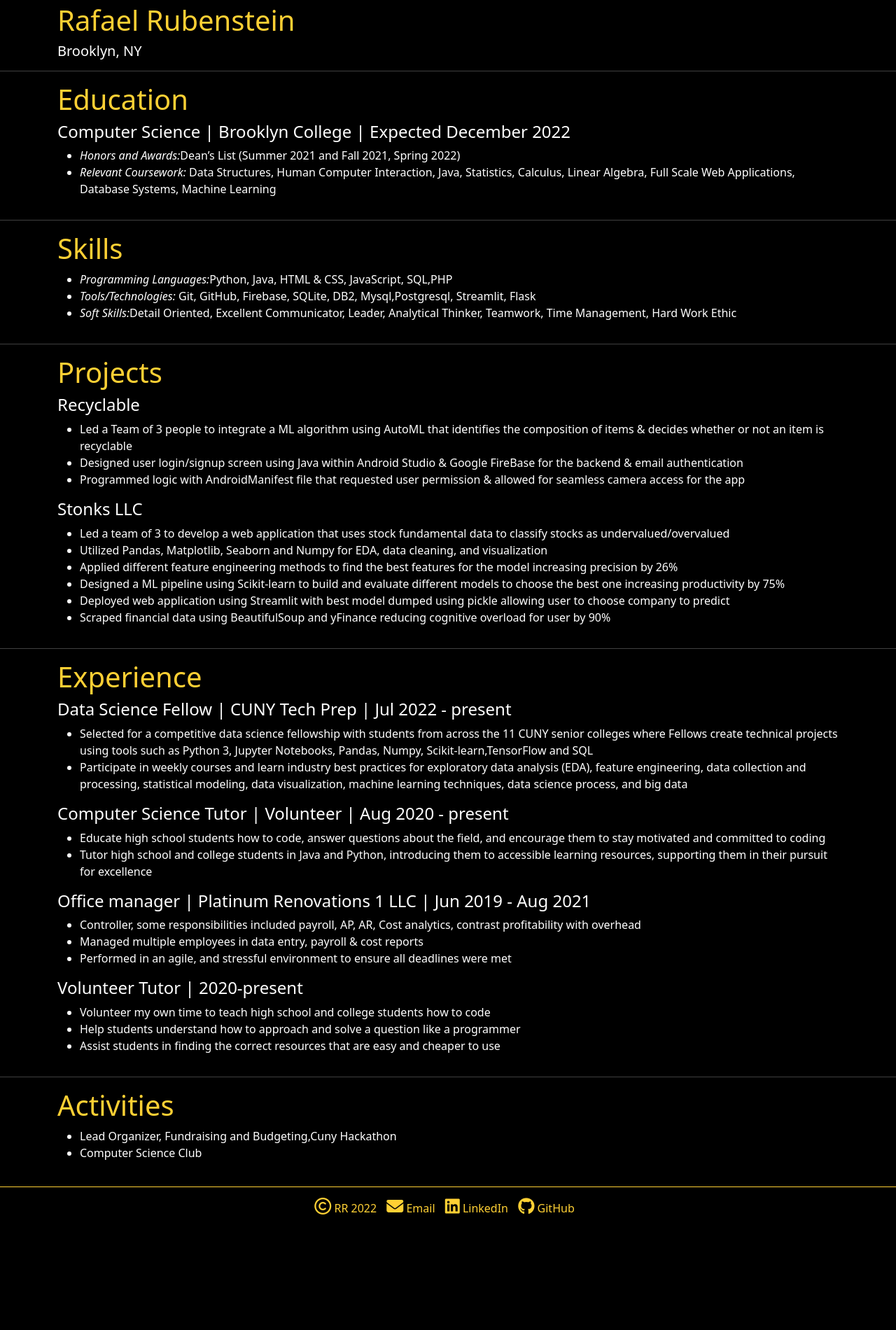
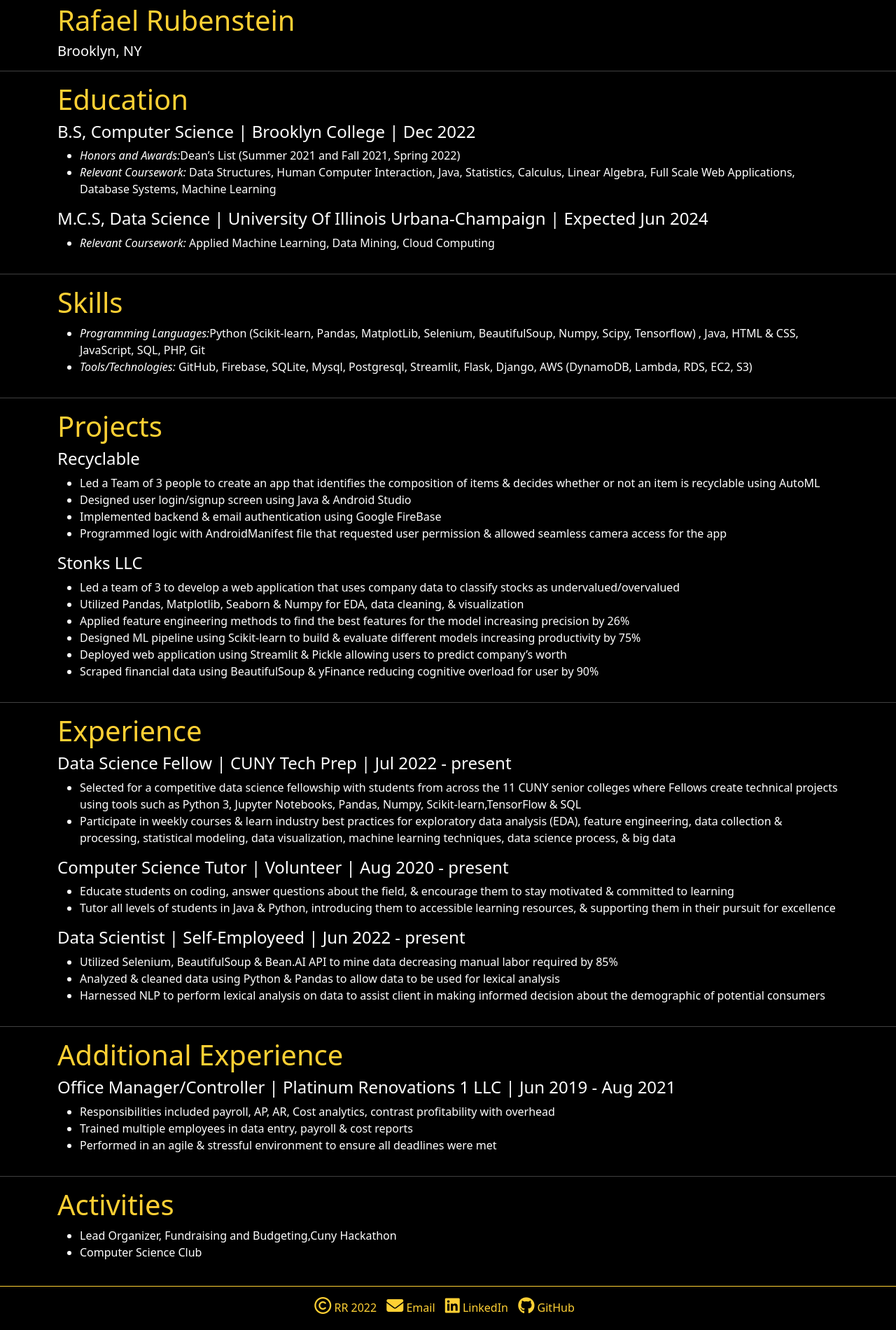
Before and after one commit to rafaelrubenstein/personalwebsite, a Flask app: page /resume in a window 1280 px wide. Shown: the part 51-1951 px from the top of the page at 70% size. Before the commit the page ends 1786 px from the top, so only its background shows below. Run offline with Flask 2, Linux system fonts and the light colour scheme; some libraries are stand-ins or nearby versions.

Commit message:
Updated Resume

```diff
--- a/templates/resume.html
+++ b/templates/resume.html
@@ -18,21 +18,25 @@
     <hr>
     <section class="education container">
         <h1>Education</h1>
-        <h4>Computer Science | Brooklyn College | Expected December 2022</h4>
+        <h4>B.S, Computer Science | Brooklyn College | Dec 2022</h4>
         <ul>
             <li><em>Honors and Awards:</em>Dean’s List (Summer 2021 and Fall 2021, Spring 2022)</li>
             <li><em>Relevant Coursework:</em> Data Structures, Human Computer Interaction, Java, Statistics, Calculus,
                 Linear Algebra, Full Scale Web Applications, Database Systems, Machine Learning </li>
+        </ul>
+        <h4>M.C.S, Data Science | University Of Illinois Urbana-Champaign | Expected Jun 2024</h4>
+        <ul>
+            <li><em>Relevant Coursework:</em> Applied Machine Learning, Data Mining, Cloud Computing </li>
         </ul>
     </section>
     <hr>
     <section class="skills container">
         <h1>Skills</h1>
         <ul>
-            <li><em>Programming Languages:</em>Python, Java, HTML & CSS, JavaScript, SQL,PHP</li>
-            <li><em>Tools/Technologies:</em> Git, GitHub, Firebase, SQLite, DB2, Mysql,Postgresql, Streamlit, Flask</li>
-            <li><em>Soft Skills:</em>Detail Oriented, Excellent Communicator, Leader, Analytical Thinker, Teamwork, Time
-                Management, Hard Work Ethic</li>
+            <li><em>Programming Languages:</em>Python (Scikit-learn, Pandas, MatplotLib, Selenium, BeautifulSoup, Numpy,
+                Scipy, Tensorflow) , Java, HTML & CSS, JavaScript, SQL, PHP, Git</li>
+            <li><em>Tools/Technologies:</em> GitHub, Firebase, SQLite, Mysql, Postgresql, Streamlit, Flask, Django, AWS
+                (DynamoDB, Lambda, RDS, EC2, S3)</li>
         </ul>
     </section>
     <hr>
@@ -40,25 +44,25 @@
         <h1>Projects</h1>
         <h4>Recyclable</h4>
         <ul>
-            <li>Led a Team of 3 people to integrate a ML algorithm using AutoML that identifies the composition of items
-                & decides whether or not an item is recyclable </li>
-            <li>Designed user login/signup screen using Java within Android Studio & Google FireBase for the backend &
-                email authentication</li>
-            <li>Programmed logic with AndroidManifest file that requested user permission & allowed for seamless camera
+            <li>Led a Team of 3 people to create an app that identifies the composition of items & decides whether or
+                not an item is
+                recyclable using AutoML </li>
+            <li>Designed user login/signup screen using Java & Android Studio</li>
+            <li>Implemented backend & email authentication using Google FireBase</li>
+            <li>Programmed logic with AndroidManifest file that requested user permission & allowed seamless camera
                 access for the app</li>
         </ul>
         <h4>Stonks LLC</h4>
         <ul>
-            <li>Led a team of 3 to develop a web application that uses stock fundamental data to classify stocks as
+            <li>Led a team of 3 to develop a web application that uses company data to classify stocks as
                 undervalued/overvalued</li>
-            <li>Utilized Pandas, Matplotlib, Seaborn and Numpy for EDA, data cleaning, and visualization </li>
-            <li>Applied different feature engineering methods to find the best features for the model increasing
-                precision by 26%</li>
-            <li>Designed a ML pipeline using Scikit-learn to build and evaluate different models to choose the best one
-                increasing productivity by 75%</li>
-            <li>Deployed web application using Streamlit with best model dumped using pickle allowing user to choose
-                company to predict</li>
-            <li>Scraped financial data using BeautifulSoup and yFinance reducing cognitive overload for user by 90%</li>
+            <li>Utilized Pandas, Matplotlib, Seaborn & Numpy for EDA, data cleaning, & visualization </li>
+            <li>Applied feature engineering methods to find the best features for the model increasing precision by 26%
+            </li>
+            <li>Designed ML pipeline using Scikit-learn to build & evaluate different models increasing productivity by
+                75%</li>
+            <li>Deployed web application using Streamlit & Pickle allowing users to predict company’s worth</li>
+            <li>Scraped financial data using BeautifulSoup & yFinance reducing cognitive overload for user by 90%</li>
         </ul>
     </section>
     <hr>
@@ -69,33 +73,42 @@
         <ul>
             <li>Selected for a competitive data science fellowship with students from across the 11 CUNY senior colleges
                 where Fellows create technical projects using tools such as Python 3, Jupyter Notebooks, Pandas, Numpy,
-                Scikit-learn,TensorFlow and SQL</li>
-            <li>Participate in weekly courses and learn industry best practices for exploratory data analysis (EDA),
-                feature engineering, data collection and processing, statistical modeling, data visualization, machine
-                learning techniques, data science process, and big data</li>
+                Scikit-learn,TensorFlow & SQL
+            </li>
+            <li>Participate in weekly courses & learn industry best practices for exploratory data analysis (EDA),
+                feature engineering, data collection & processing, statistical modeling, data visualization, machine
+                learning techniques, data science process, & big data</li>
         </ul>
 
         <h4>Computer Science Tutor | Volunteer | Aug 2020 - present</h4>
         <ul>
-            <li>Educate high school students how to code, answer questions about the field, and encourage them to stay
-                motivated and committed to coding </li>
-            <li>Tutor high school and college students in Java and Python, introducing them to accessible learning
-                resources, supporting them in their pursuit for excellence</li>
+            <li>Educate students on coding, answer questions about the field, & encourage them to stay motivated &
+                committed to
+                learning</li>
+            <li>Tutor all levels of students in Java & Python, introducing them to accessible learning resources, &
+                supporting them in their
+                pursuit for excellence</li>
         </ul>
 
-        <h4>Office manager | Platinum Renovations 1 LLC | Jun 2019 - Aug 2021</h4>
+        <h4>Data Scientist | Self-Employeed | Jun 2022 - present</h4>
         <ul>
-            <li>Controller, some responsibilities included payroll, AP, AR, Cost analytics, contrast profitability with
-                overhead</li>
-            <li>Managed multiple employees in data entry, payroll & cost reports</li>
-            <li>Performed in an agile, and stressful environment to ensure all deadlines were met </li>
+            <li>Utilized Selenium, BeautifulSoup & Bean.AI API to mine data decreasing manual labor required by 85%</li>
+            <li>Analyzed & cleaned data using Python & Pandas to allow data to be used for lexical analysis</li>
+            <li>Harnessed NLP to perform lexical analysis on data to assist client in making informed decision about the
+                demographic of
+                potential consumers</li>
         </ul>
 
-        <h4>Volunteer Tutor | 2020-present</h4>
+    </section>
+    <hr>
+    <section class="additional-experience container">
+        <h1>Additional Experience</h1>
+
+        <h4>Office Manager/Controller | Platinum Renovations 1 LLC | Jun 2019 - Aug 2021 </h4>
         <ul>
-            <li>Volunteer my own time to teach high school and college students how to code</li>
-            <li>Help students understand how to approach and solve a question like a programmer</li>
-            <li>Assist students in finding the correct resources that are easy and cheaper to use</li>
+            <li>Responsibilities included payroll, AP, AR, Cost analytics, contrast profitability with overhead</li>
+            <li>Trained multiple employees in data entry, payroll & cost reports</li>
+            <li>Performed in an agile & stressful environment to ensure all deadlines were met</li>
         </ul>
     </section>
     <hr>
```
